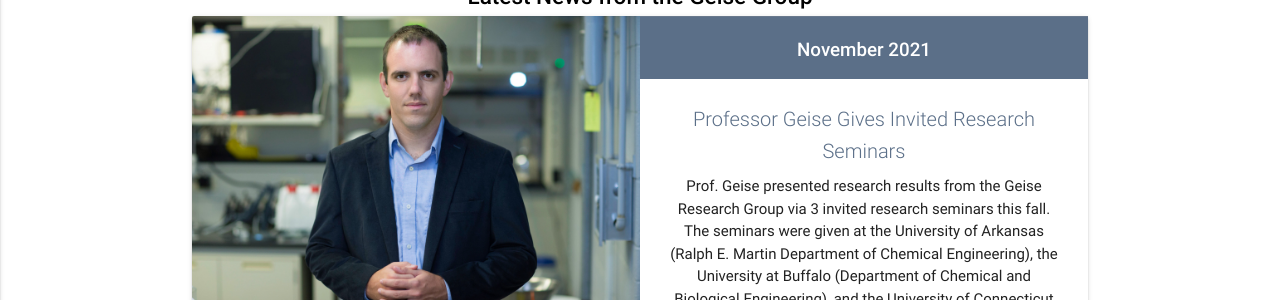
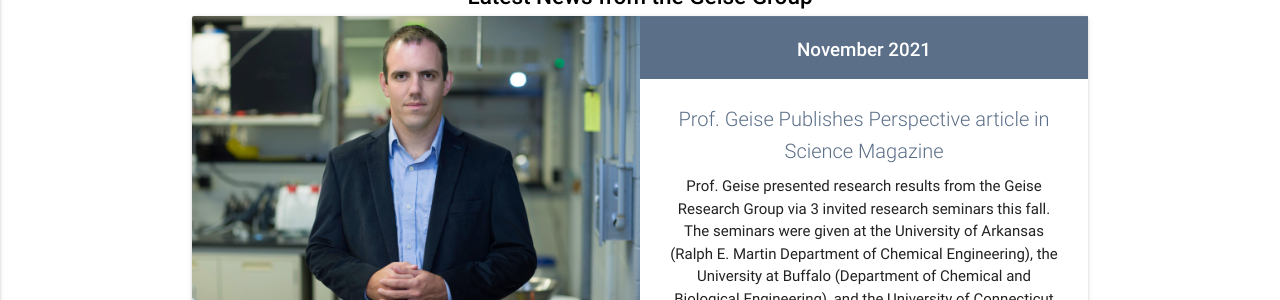
Before and after one commit to geisegroup/geisegroup.github.io, a Jekyll site: the page built from index.md, in a window 1280 px wide and 900 px high, scrolled down 2197 px. Shown: the part 153-453 px from the top of the window. Built offline with Jekyll 4.4.1, drawn with Linux system fonts in a browser that asks for light colours; nearby versions of some CDN libraries.

Commit message:
Update 21_perspective.html

```diff
--- a/_newsItems/21_perspective.html
+++ b/_newsItems/21_perspective.html
@@ -1,7 +1,7 @@
 ---
 date: 2021-11-21
 year: 2021
-title: Professor Geise Gives Invited Research Seminars
+title: Prof. Geise Publishes Perspective article in Science Magazine
 text: Prof. Geise presented research results from the Geise Research Group via 3 invited research seminars this fall. The seminars were given at the University of Arkansas (Ralph E. Martin Department of Chemical Engineering), the University at Buffalo (Department of Chemical and Biological Engineering), and the University of Connecticut (Department of Chemical & Biomolecular Engineering).
 image: geise.jpg
 ---
```
